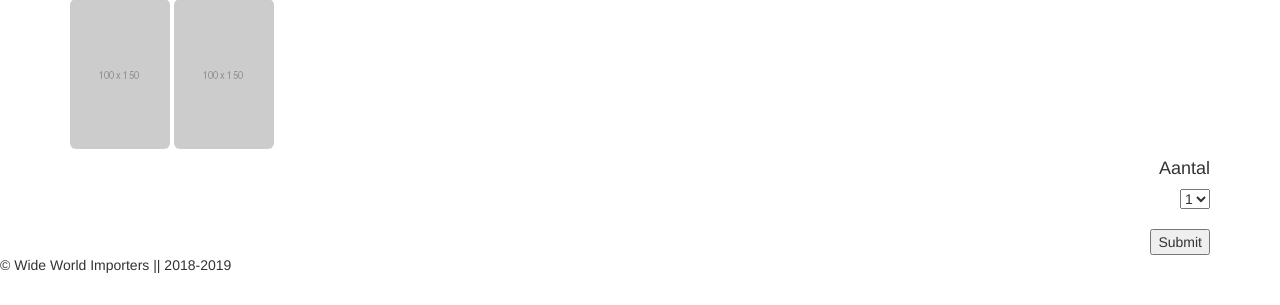
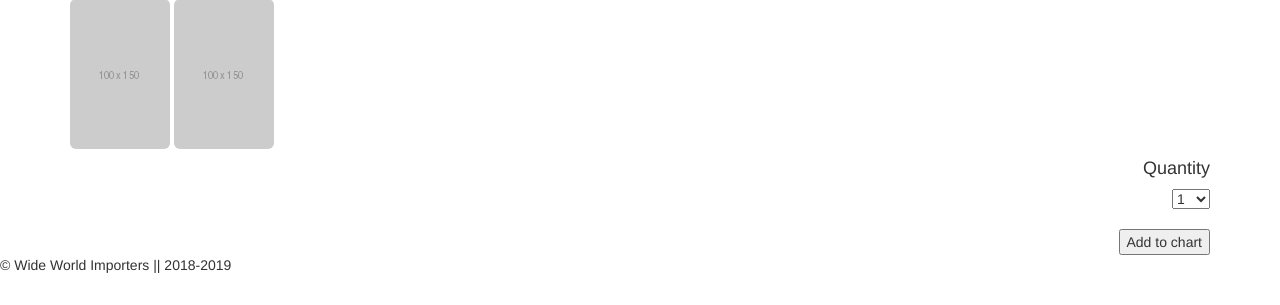
Before and after one commit to LarsOudeLuttikhuis/WWI, a PHP site: page /product.php?Pid=1 in a window 1280 px wide. Shown: the part 588-893 px from the top of the page. Run offline with PHP 8.4, Linux system fonts and the light colour scheme; data that the repository does not hold is empty.

Commit message:
Update product.php

```diff
--- a/product.php
+++ b/product.php
@@ -10,16 +10,22 @@ sluitConnectiePDO();
 <html>
 <body>
 <div align= "right">
-<h4>Aantal</h4>
+<h4>Quantity</h4>
 <form>
-  <select name="aantal">
+  <select name="Quantity">
     <option value="1">1</option>
     <option value="2">2</option>
     <option value="3">3</option>
     <option value="4">4</option>
+    <option value="5">5</option>
+    <option value="6">6</option>
+    <option value="7">7</option>
+    <option value="8">8</option>
+    <option value="9">9</option>
+    <option value="10">10</option>
   </select>
   <br><br>
-  <input type="submit">
+  <input type="submit" value="Add to chart">
 </form>
 </div>
 </body>
```
